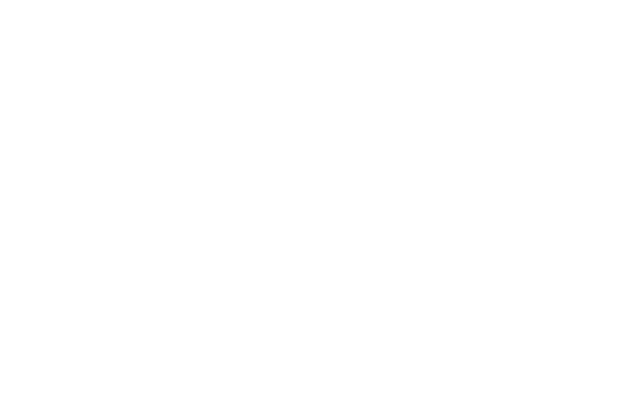
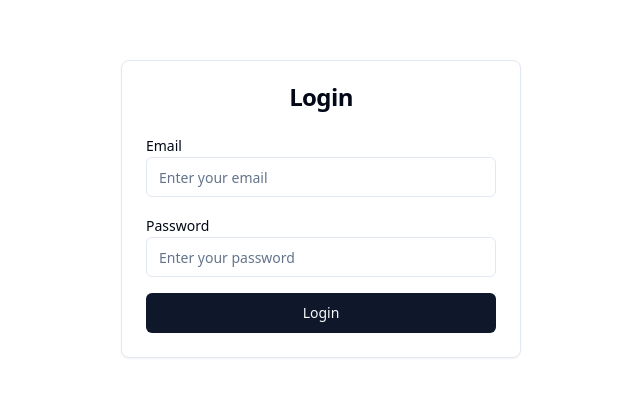
Before and after one commit to GPT-Engineer-App/adaptable-base, a React (Vite) app: page /login in a window 1280 px wide. Before the commit this address had no page. Shown: the part 191-588 px from the top of the page, without its empty margins (319-959 px from the left). Built offline with nearby package versions, Linux system fonts and the light colour scheme.

Commit message:
Implemented login functionality and to-do list feature.

```diff
--- a/src/App.jsx
+++ b/src/App.jsx
@@ -1,11 +1,24 @@
 import { Route, BrowserRouter as Router, Routes } from "react-router-dom";
 import Index from "./pages/Index.jsx";
+import Login from "./pages/Login.jsx";
+import TodoList from "./pages/TodoList.jsx";
+import { useState } from "react";
 
 function App() {
+  const [isAuthenticated, setIsAuthenticated] = useState(false);
+
   return (
     <Router>
       <Routes>
         <Route exact path="/" element={<Index />} />
+        <Route
+          path="/login"
+          element={<Login setIsAuthenticated={setIsAuthenticated} />}
+        />
+        <Route
+          path="/todolist"
+          element={isAuthenticated ? <TodoList /> : <Login setIsAuthenticated={setIsAuthenticated} />}
+        />
       </Routes>
     </Router>
   );
--- /dev/null
+++ b/src/pages/Login.jsx
@@ -0,0 +1,61 @@
+import React, { useState } from "react";
+import { useNavigate } from "react-router-dom";
+import { Card, CardContent, CardHeader, CardTitle } from "@/components/ui/card";
+import { Input } from "@/components/ui/input";
+import { Label } from "@/components/ui/label";
+import { Button } from "@/components/ui/button";
+
+const Login = ({ setIsAuthenticated }) => {
+  const [email, setEmail] = useState("");
+  const [password, setPassword] = useState("");
+  const navigate = useNavigate();
+
+  const handleLogin = () => {
+    // Simple authentication logic for demonstration
+    if (email === "user@example.com" && password === "password") {
+      setIsAuthenticated(true);
+      navigate("/todolist");
+    } else {
+      alert("Invalid credentials");
+    }
+  };
+
+  return (
+    <div className="h-screen w-screen flex items-center justify-center">
+      <Card className="w-[400px]">
+        <CardHeader>
+          <CardTitle className="text-center">Login</CardTitle>
+        </CardHeader>
+        <CardContent>
+          <div className="space-y-4">
+            <div>
+              <Label htmlFor="email">Email</Label>
+              <Input
+                id="email"
+                type="email"
+                placeholder="Enter your email"
+                value={email}
+                onChange={(e) => setEmail(e.target.value)}
+              />
+            </div>
+            <div>
+              <Label htmlFor="password">Password</Label>
+              <Input
+                id="password"
+                type="password"
+                placeholder="Enter your password"
+                value={password}
+                onChange={(e) => setPassword(e.target.value)}
+              />
+            </div>
+            <Button onClick={handleLogin} className="w-full">
+              Login
+            </Button>
+          </div>
+        </CardContent>
+      </Card>
+    </div>
+  );
+};
+
+export default Login;
--- /dev/null
+++ b/src/pages/TodoList.jsx
@@ -0,0 +1,58 @@
+import React, { useState } from "react";
+import { Card, CardContent, CardHeader, CardTitle } from "@/components/ui/card";
+import { Input } from "@/components/ui/input";
+import { Button } from "@/components/ui/button";
+import { List, ListItem } from "@/components/ui/list";
+
+const TodoList = () => {
+  const [tasks, setTasks] = useState([]);
+  const [task, setTask] = useState("");
+
+  const addTask = () => {
+    if (task.trim()) {
+      setTasks([...tasks, task]);
+      setTask("");
+    }
+  };
+
+  const deleteTask = (index) => {
+    const newTasks = tasks.filter((_, i) => i !== index);
+    setTasks(newTasks);
+  };
+
+  return (
+    <div className="h-screen w-screen flex items-center justify-center">
+      <Card className="w-[400px]">
+        <CardHeader>
+          <CardTitle className="text-center">To-Do List</CardTitle>
+        </CardHeader>
+        <CardContent>
+          <div className="space-y-4">
+            <div>
+              <Input
+                placeholder="Enter a new task"
+                value={task}
+                onChange={(e) => setTask(e.target.value)}
+              />
+              <Button onClick={addTask} className="w-full mt-2">
+                Add Task
+              </Button>
+            </div>
+            <List>
+              {tasks.map((task, index) => (
+                <ListItem key={index} className="flex justify-between">
+                  {task}
+                  <Button variant="destructive" onClick={() => deleteTask(index)}>
+                    Delete
+                  </Button>
+                </ListItem>
+              ))}
+            </List>
+          </div>
+        </CardContent>
+      </Card>
+    </div>
+  );
+};
+
+export default TodoList;
```
